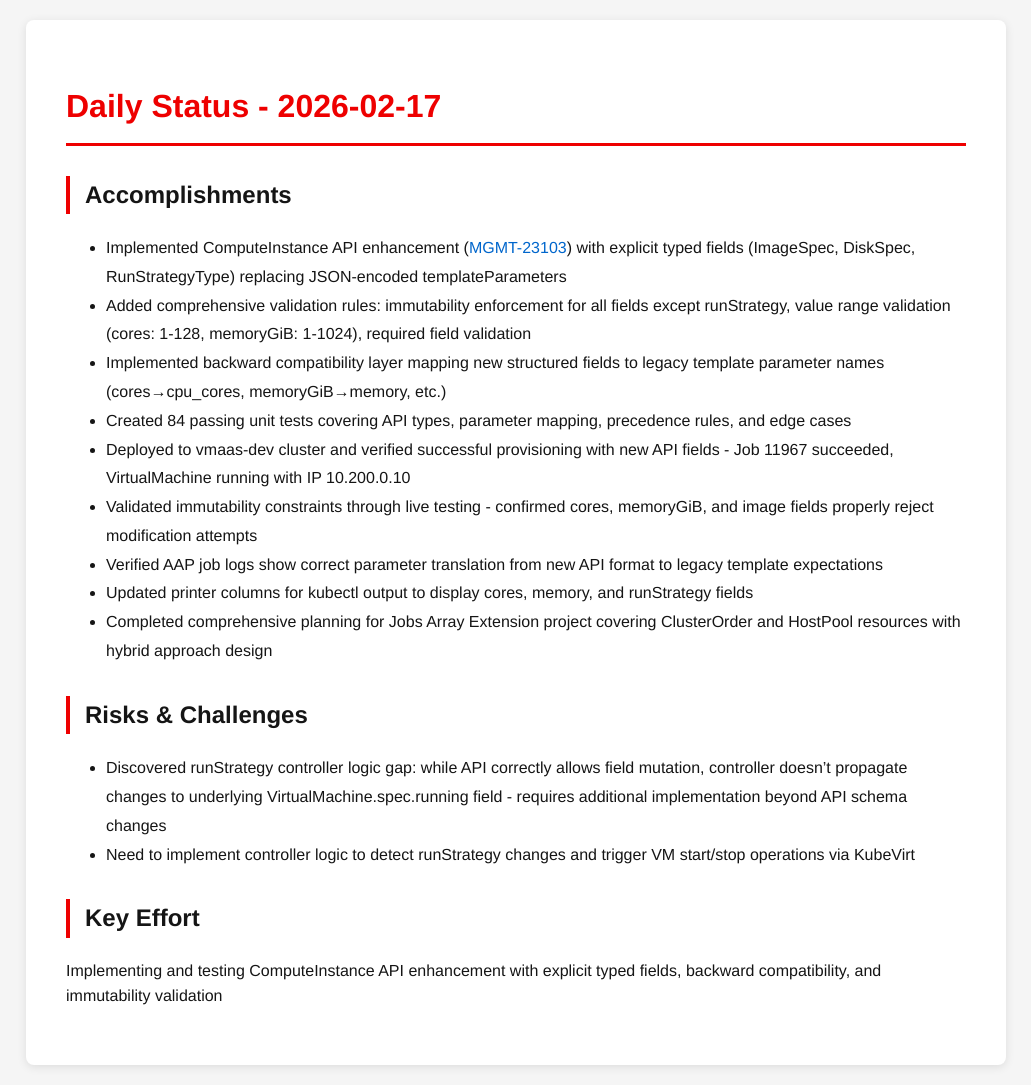
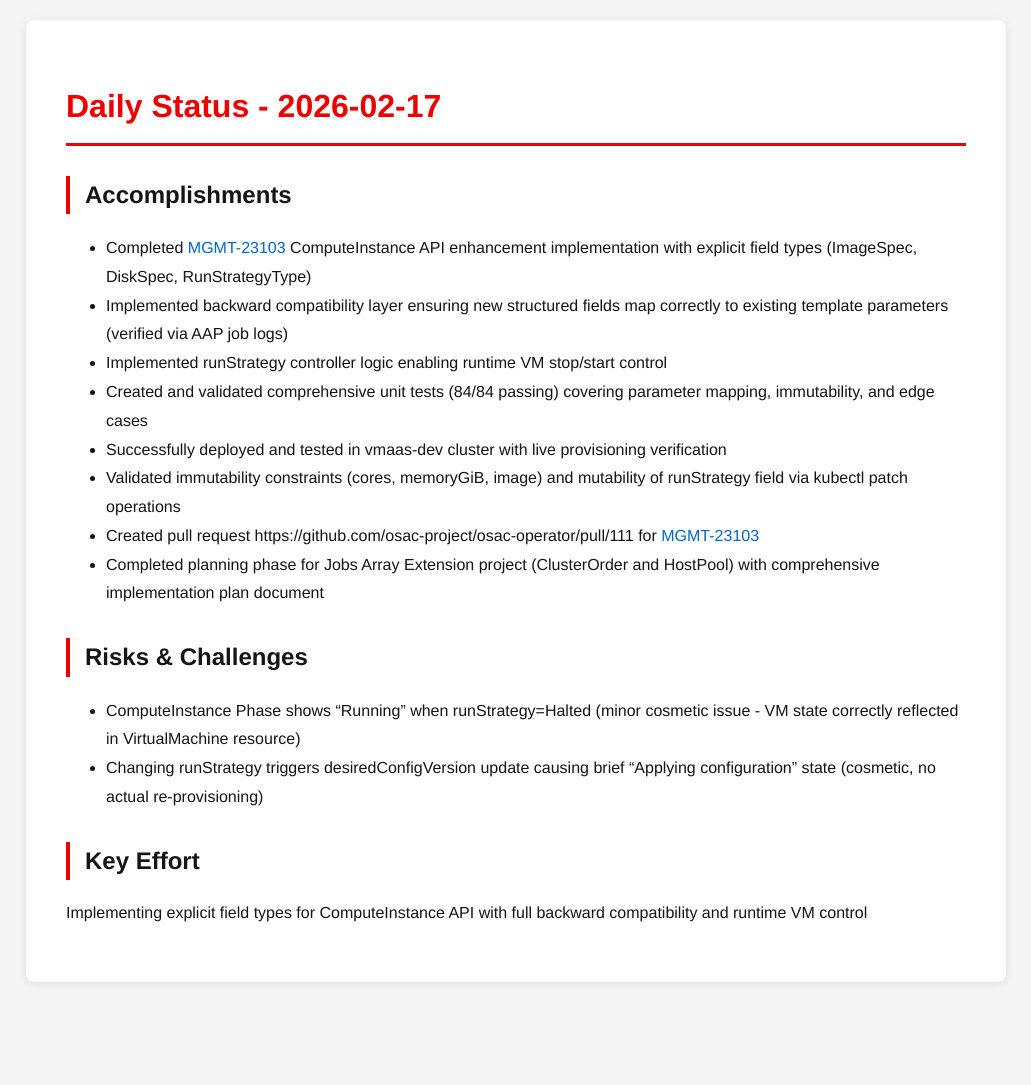
Before and after one commit to tzvatot/daily-status, a Jekyll site: the page built from 2026-02-17.md, in a window 1280 px wide. Shown: the whole page, without its empty margins (124-1155 px from the left). Built offline with Jekyll 4.4.1, drawn with Linux system fonts in a browser that asks for light colours; after the commit the page ends 1002 px from its top, so only the background shows below that.

Commit message:
Daily status update - 2026-02-17

```diff
--- a/2026-02-17.md
+++ b/2026-02-17.md
@@ -7,19 +7,18 @@ date: 2026-02-17
 # Daily Status - 2026-02-17
 
 ## Accomplishments
-- Implemented ComputeInstance API enhancement ([MGMT-23103](https://issues.redhat.com/browse/MGMT-23103)) with explicit typed fields (ImageSpec, DiskSpec, RunStrategyType) replacing JSON-encoded templateParameters
-- Added comprehensive validation rules: immutability enforcement for all fields except runStrategy, value range validation (cores: 1-128, memoryGiB: 1-1024), required field validation
-- Implemented backward compatibility layer mapping new structured fields to legacy template parameter names (cores→cpu_cores, memoryGiB→memory, etc.)
-- Created 84 passing unit tests covering API types, parameter mapping, precedence rules, and edge cases
-- Deployed to vmaas-dev cluster and verified successful provisioning with new API fields - Job 11967 succeeded, VirtualMachine running with IP 10.200.0.10
-- Validated immutability constraints through live testing - confirmed cores, memoryGiB, and image fields properly reject modification attempts
-- Verified AAP job logs show correct parameter translation from new API format to legacy template expectations
-- Updated printer columns for kubectl output to display cores, memory, and runStrategy fields
-- Completed comprehensive planning for Jobs Array Extension project covering ClusterOrder and HostPool resources with hybrid approach design
+- Completed [MGMT-23103](https://issues.redhat.com/browse/MGMT-23103) ComputeInstance API enhancement implementation with explicit field types (ImageSpec, DiskSpec, RunStrategyType)
+- Implemented backward compatibility layer ensuring new structured fields map correctly to existing template parameters (verified via AAP job logs)
+- Implemented runStrategy controller logic enabling runtime VM stop/start control
+- Created and validated comprehensive unit tests (84/84 passing) covering parameter mapping, immutability, and edge cases
+- Successfully deployed and tested in vmaas-dev cluster with live provisioning verification
+- Validated immutability constraints (cores, memoryGiB, image) and mutability of runStrategy field via kubectl patch operations
+- Created pull request https://github.com/osac-project/osac-operator/pull/111 for [MGMT-23103](https://issues.redhat.com/browse/MGMT-23103)
+- Completed planning phase for Jobs Array Extension project (ClusterOrder and HostPool) with comprehensive implementation plan document
 
 ## Risks & Challenges
-- Discovered runStrategy controller logic gap: while API correctly allows field mutation, controller doesn't propagate changes to underlying VirtualMachine.spec.running field - requires additional implementation beyond API schema changes
-- Need to implement controller logic to detect runStrategy changes and trigger VM start/stop operations via KubeVirt
+- ComputeInstance Phase shows "Running" when runStrategy=Halted (minor cosmetic issue - VM state correctly reflected in VirtualMachine resource)
+- Changing runStrategy triggers desiredConfigVersion update causing brief "Applying configuration" state (cosmetic, no actual re-provisioning)
 
 ## Key Effort
-Implementing and testing ComputeInstance API enhancement with explicit typed fields, backward compatibility, and immutability validation
+Implementing explicit field types for ComputeInstance API with full backward compatibility and runtime VM control
```
